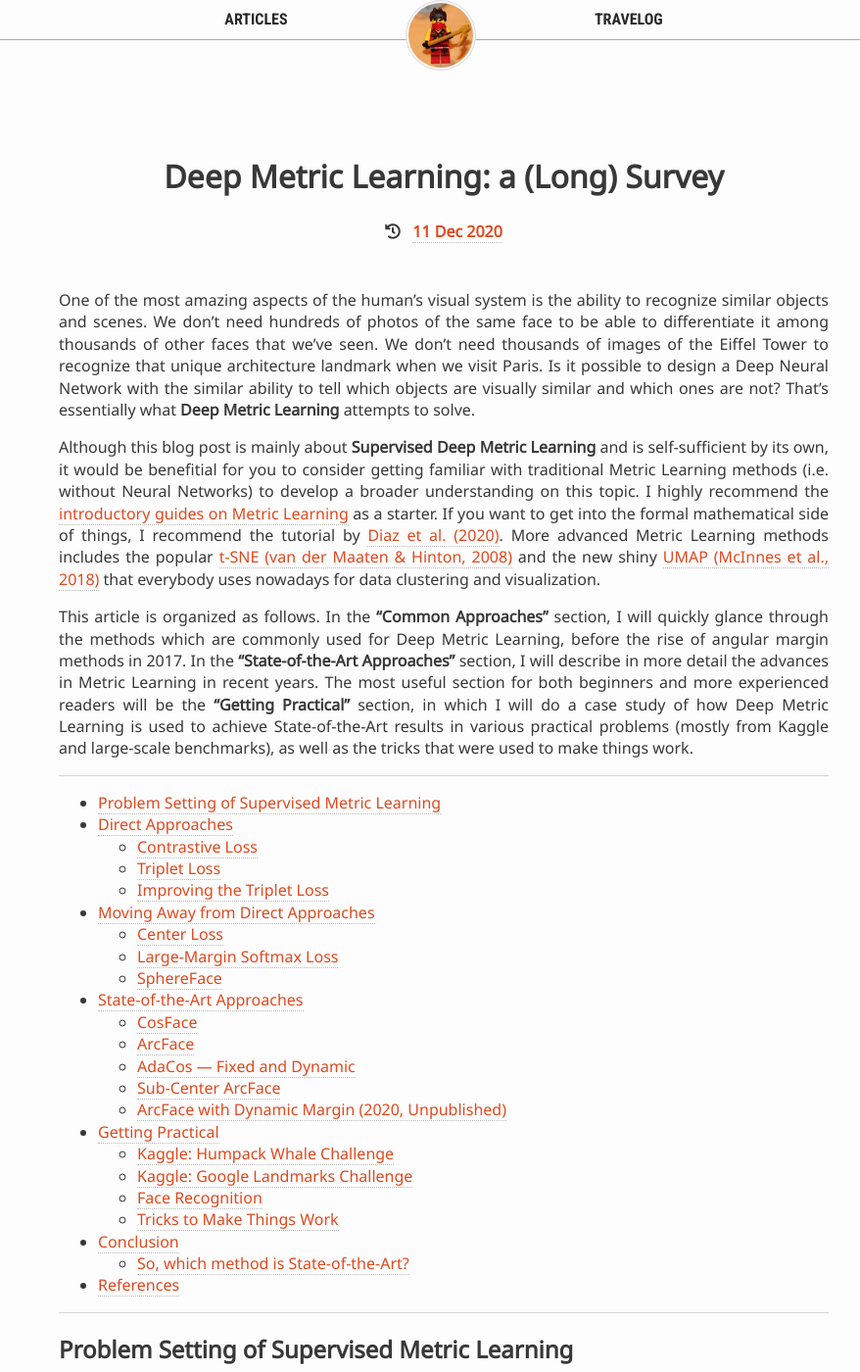
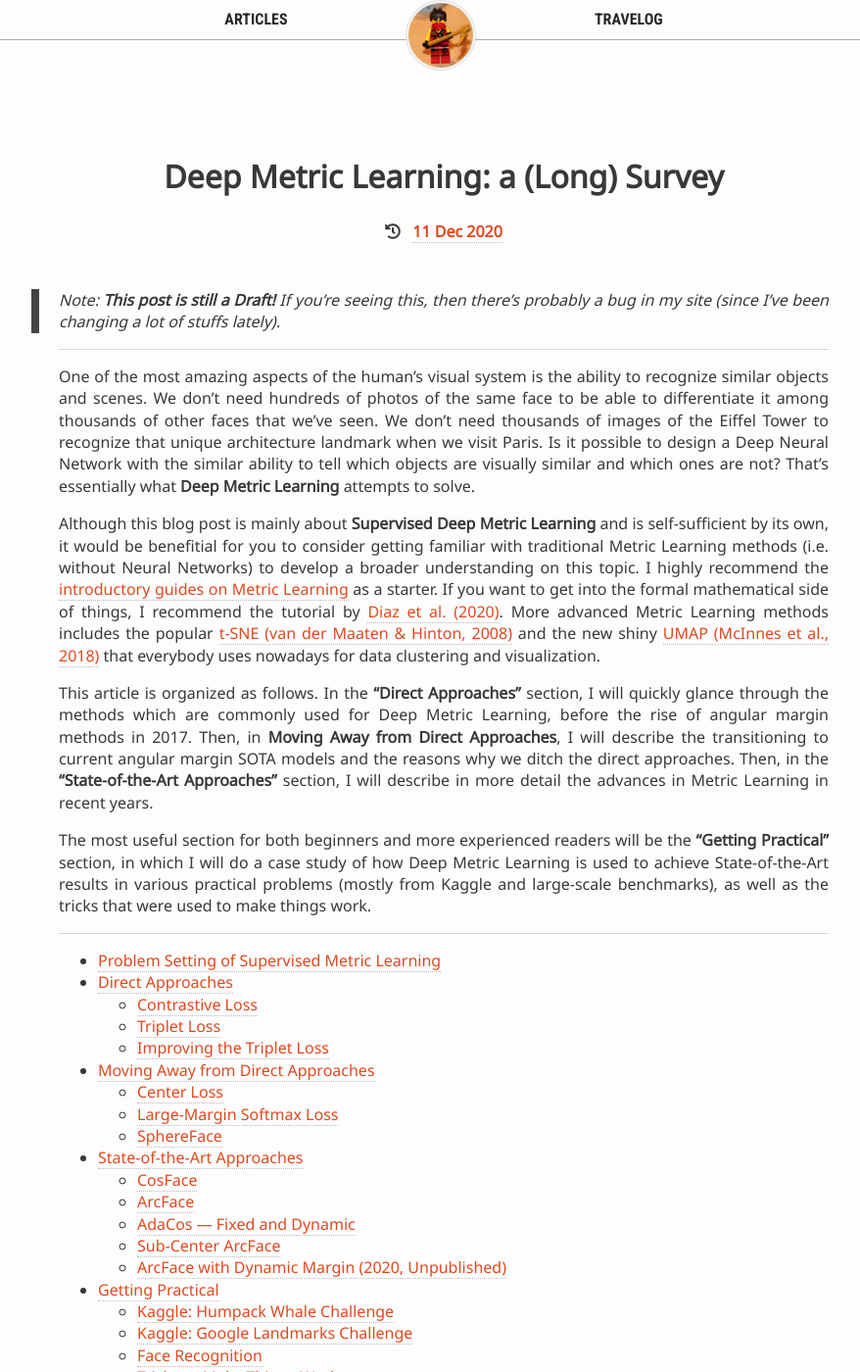
Before and after one commit to hav4ik/hav4ik.github.io, a Jekyll site: the page built from articles/_posts/2020-12-11-deep-metric-learning-survey.md, in a window 1280 px wide and 1400 px high. Shown: the whole window at 98% size, without its empty margins (187-1065 px from the left). Built offline with Jekyll 4.4.1, drawn with Linux system fonts in a browser that asks for light colours; nearby versions of some CDN libraries; formulas are drawn with MathJax 3; comment, search, counter and statistics services are not loaded.

Commit message:
updated DML article

```diff
--- a/articles/_posts/2020-12-11-deep-metric-learning-survey.md
+++ b/articles/_posts/2020-12-11-deep-metric-learning-survey.md
@@ -10,8 +10,13 @@
 tags: [deep-learning, survey]
 excerpt: "In this post, I'll briefly go over the common approaches for Deep Metric Learning, as well as the new methods proposed in recent years."
 comments: true
-hidden: true
+hidden: false
 ---
+
+
+> Note: **This post is still a Draft!** If you're seeing this, then there's probably a bug in my site (since I've been changing a lot of stuffs lately).
+
+--------------------------------------------------------------------------------------------
 
 
 One of the most amazing aspects of the human's visual system is the ability to recognize similar objects and scenes. We don't need hundreds of photos of the same face to be able to differentiate it among thousands of other faces that we've seen. We don't need thousands of images of the Eiffel Tower to recognize that unique architecture landmark when we visit Paris. Is it possible to design a Deep Neural Network with the similar ability to tell which objects are visually similar and which ones are not? That's essentially what **Deep Metric Learning** attempts to solve.
@@ -22,7 +27,9 @@
 
 Although this blog post is mainly about **Supervised Deep Metric Learning** and is self-sufficient by its own, it would be benefitial for you to consider getting familiar with traditional Metric Learning methods (i.e. without Neural Networks) to develop a broader understanding on this topic. I highly recommend the [introductory guides on Metric Learning][sklearn_metric_learning_guide] as a starter. If you want to get into the formal mathematical side of things, I recommend the tutorial by [Diaz et al. (2020)][diaz_tutorial_metric_math]. More advanced Metric Learning methods includes the popular [t-SNE (van der Maaten & Hinton, 2008)][tsne_paper] and the new shiny [UMAP (McInnes et al., 2018)][umap_paper] that everybody uses nowadays for data clustering and visualization.
 
-This article is organized as follows. In the **"Common Approaches"** section, I will quickly glance through the methods which are commonly used for Deep Metric Learning, before the rise of angular margin methods in 2017. In the **"State-of-the-Art Approaches"** section, I will describe in more detail the advances in Metric Learning in recent years. The most useful section for both beginners and more experienced readers will be the **"Getting Practical"** section, in which I will do a case study of how Deep Metric Learning is used to achieve State-of-the-Art results in various practical problems (mostly from Kaggle and large-scale benchmarks), as well as the tricks that were used to make things work.
+This article is organized as follows. In the **"Direct Approaches"** section, I will quickly glance through the methods which are commonly used for Deep Metric Learning, before the rise of angular margin methods in 2017. Then, in **Moving Away from Direct Approaches**, I will describe the transitioning to current angular margin SOTA models and the reasons why we ditch the direct approaches. Then, in the **"State-of-the-Art Approaches"** section, I will describe in more detail the advances in Metric Learning in recent years.
+
+The most useful section for both beginners and more experienced readers will be the **"Getting Practical"** section, in which I will do a case study of how Deep Metric Learning is used to achieve State-of-the-Art results in various practical problems (mostly from Kaggle and large-scale benchmarks), as well as the tricks that were used to make things work.
 
 
 [sklearn_metric_learning_guide]: http://contrib.scikit-learn.org/metric-learn/introduction.html
```
